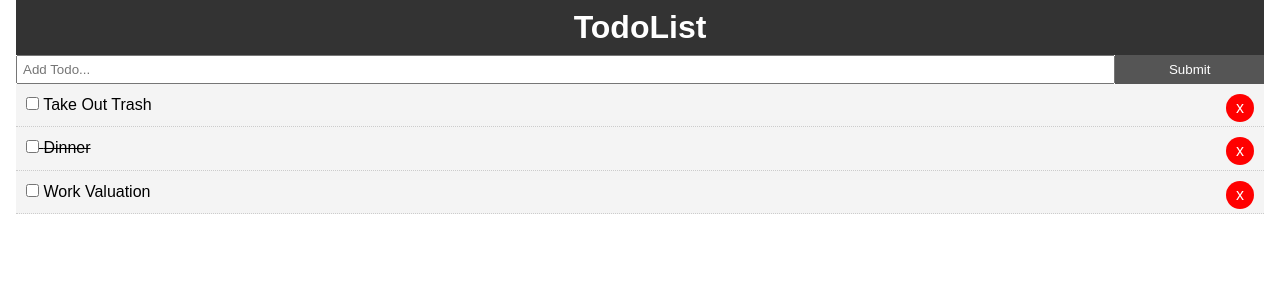
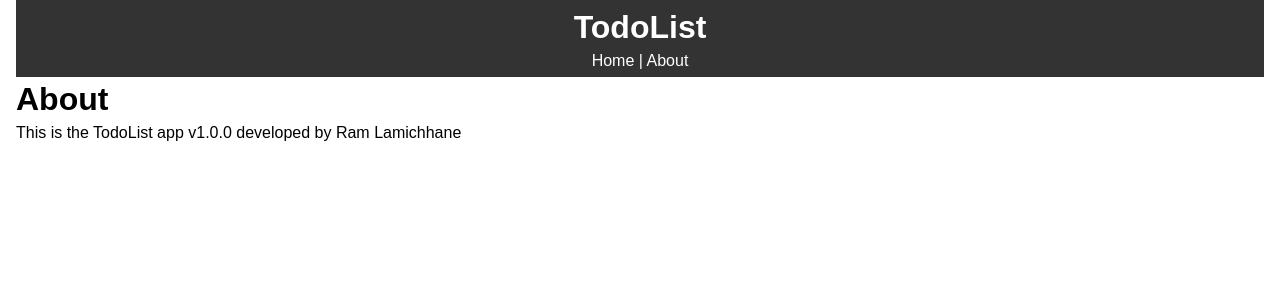
Before and after one commit to rpl006/react_todos, a React (Create React App) app: page /about in a window 1280 px wide. Shown: the top 300 px of the page. Built offline with nearby package versions, Linux system fonts and the light colour scheme.

Commit message:
Router settings added

```diff
--- a/package.json
+++ b/package.json
@@ -5,6 +5,7 @@
   "dependencies": {
     "react": "^16.8.6",
     "react-dom": "^16.8.6",
+    "react-router-dom": "^5.0.0",
     "react-scripts": "3.0.0",
     "uuid": "^3.3.2"
   },
--- a/src/App.js
+++ b/src/App.js
@@ -1,7 +1,9 @@
 import React, { Component } from "react";
+import { BrowserRouter as Router, Route } from "react-router-dom";
 import Header from "./components/Layout/Header";
 import Todos from "./components/Todos";
 import AddTodo from "./components/AddTodo";
+import About from "./components/pages/About";
 import uuid from "uuid";
 import "./App.css";
 
@@ -16,7 +18,7 @@
       {
         id: uuid.v4(),
         title: "Dinner",
-        completed: true
+        completed: false
       },
       {
         id: uuid.v4(),
@@ -54,17 +56,28 @@
   };
   render() {
     return (
+      <Router>
         <div className="App">
           <div className="container">
             <Header />
+            <Route
+              exact
+              path="/"
+              render={props => (
+                <React.Fragment>
                   <AddTodo addTodo={this.addTodo} />
                   <Todos
                     todos={this.state.todos}
                     markComplete={this.markComplete}
                     delTodo={this.delTodo}
                   />
+                </React.Fragment>
+              )}
+            />
+            <Route path="/about" component={About} />
           </div>
         </div>
+      </Router>
     );
   }
 }
--- a/src/components/Layout/Header.js
+++ b/src/components/Layout/Header.js
@@ -1,9 +1,17 @@
 import React from "react";
+import { Link } from "react-router-dom";
 
 function Header() {
   return (
     <header style={headerStyle}>
       <h1>TodoList</h1>
+      <Link to="/" style={linkStyle}>
+        Home
+      </Link>{" "}
+      |{" "}
+      <Link to="/about" style={linkStyle}>
+        About
+      </Link>
     </header>
   );
 }
@@ -14,5 +22,8 @@
   textAlign: "center",
   padding: "5px"
 };
-
+const linkStyle = {
+  color: "#fff",
+  textDecoration: "none"
+};
 export default Header;
--- /dev/null
+++ b/src/components/pages/About.js
@@ -0,0 +1,10 @@
+import React from "react";
+
+export default function About() {
+  return (
+    <React.Fragment>
+      <h1>About</h1>
+      <p>This is the TodoList app v1.0.0 developed by Ram Lamichhane</p>
+    </React.Fragment>
+  );
+}
```
Also changed, not shown: 1 other file (tests, documents, lock files or other folders). Lines whose indentation alone changed are shown as unchanged.
